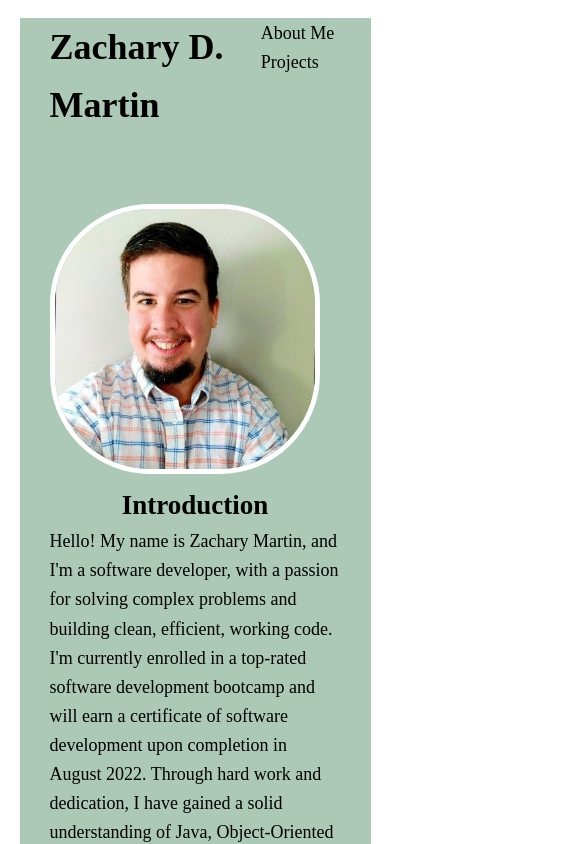
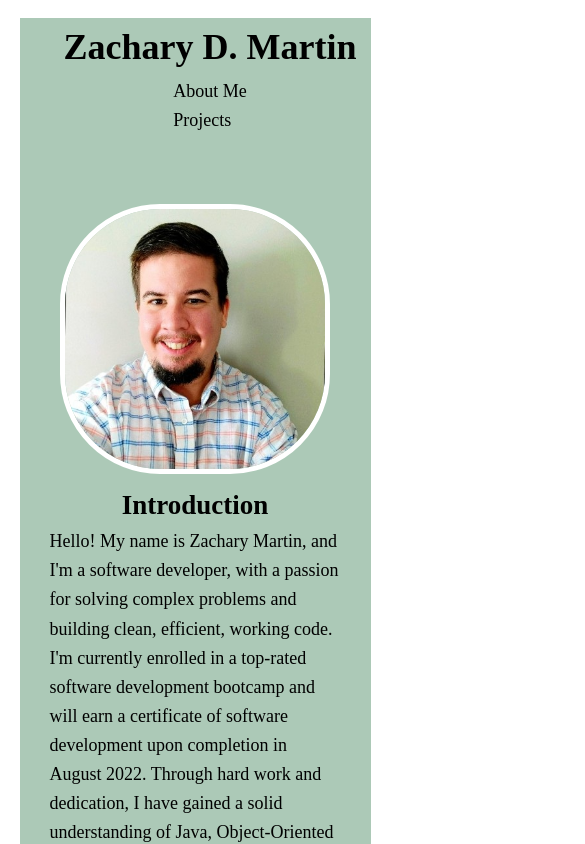
Before and after one commit to zm102905/zm102905.github.io, a plain HTML site: page index.html in a window 390 px wide. Shown: the top 844 px of the page, 585 px wide, since content can reach past the window. Drawn offline with Linux system fonts and the light colour scheme.

Commit message:
added media queries

```diff
--- a/style.css
+++ b/style.css
@@ -116,8 +116,44 @@ a{
 .social__icon{
     height:auto;
     max-width: 30px;
+
 }
 
 .social__links_wrapper:hover{
     background-color: rgb(126, 126, 104);
 }
+
+@media only screen and (max-width: 767px) {
+    .header{
+        align-items: center;
+        display: flex;
+        flex-direction: column;
+    }
+
+    .header__nav_list {
+        display: flex;
+        margin: 0;
+        flex-direction: column;
+        justify-content: center;
+    }
+
+    .profile{
+        display: flex;
+        align-items: center;
+        flex-direction: column;
+    }
+
+    .projects{
+        display: flex;
+        flex-direction: column;
+        align-items: center;
+    }
+
+    .footer{
+        display: flex;
+        flex-direction: column;
+        align-items: center;
+
+    }
+
+}
```
